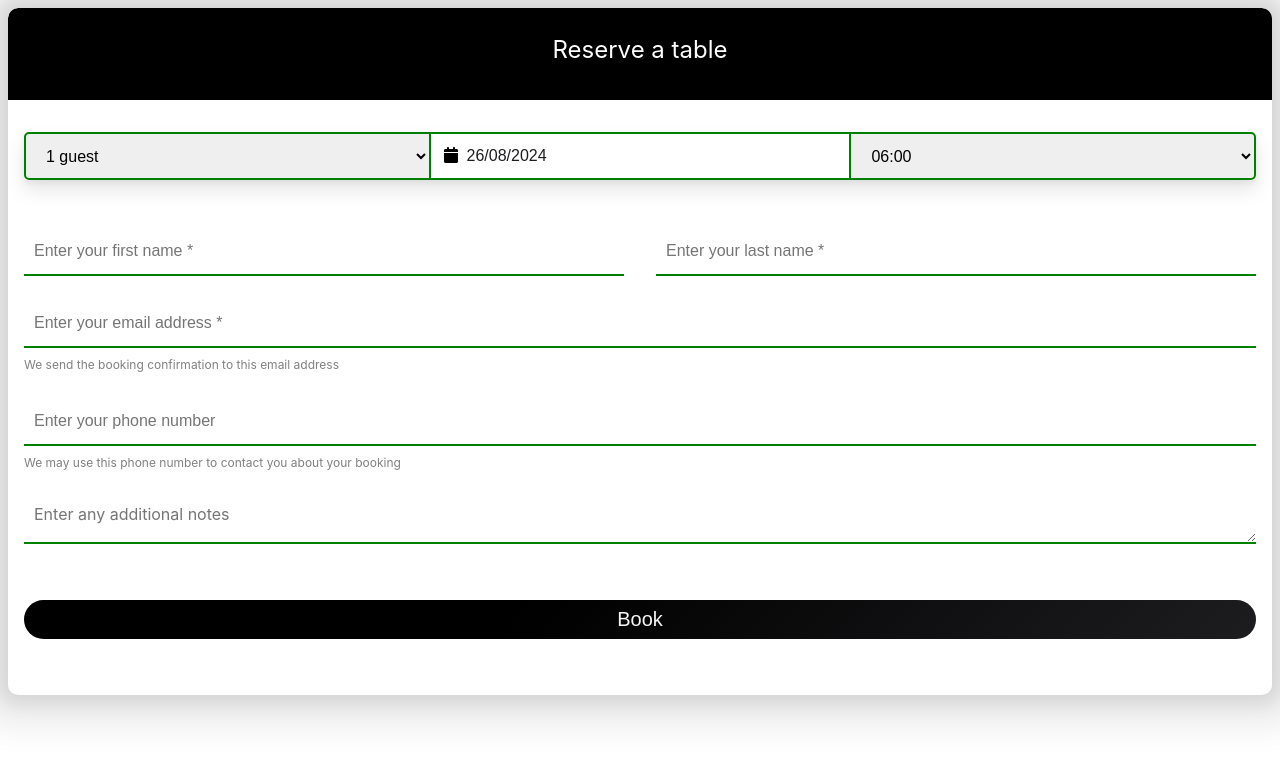
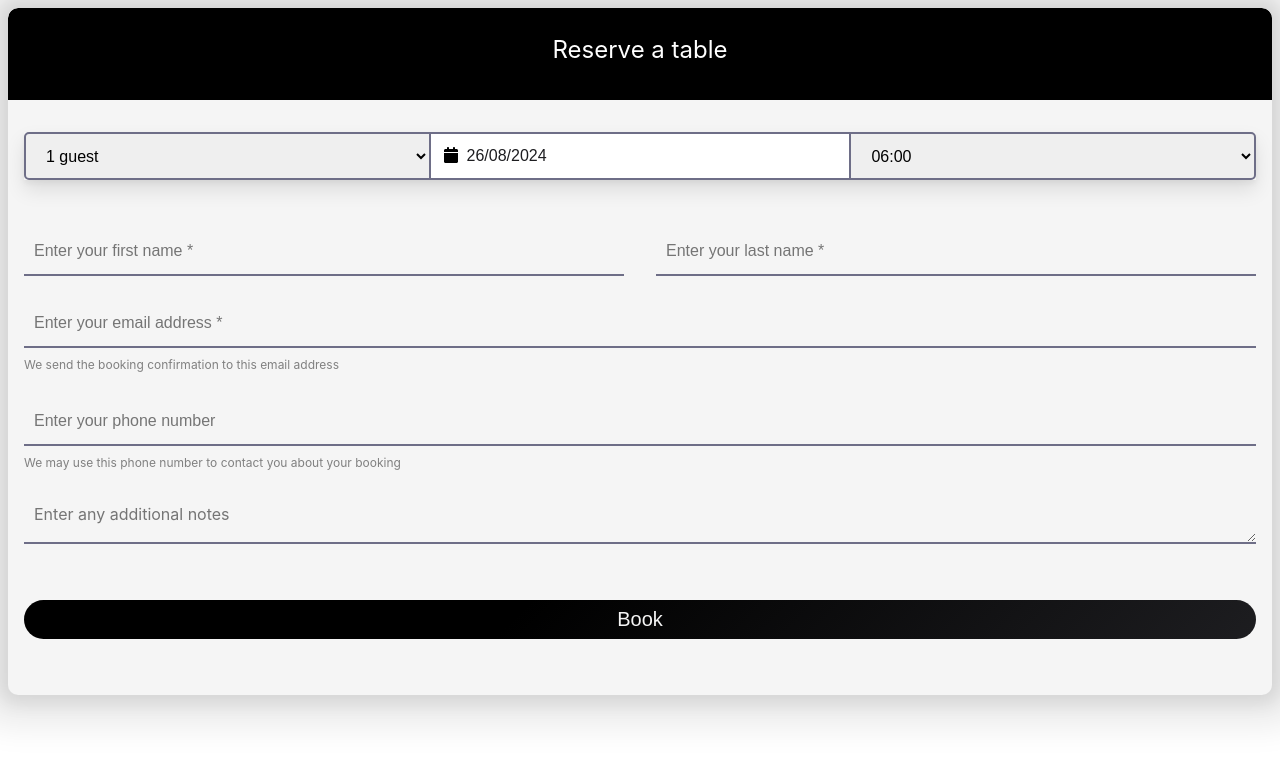
Before and after one commit to PMGH/rahui-widget-react, a React (Vite) app: page / in a window 1280 px wide. Shown: the top 760 px of the page. Built offline with nearby package versions, Linux system fonts and the light colour scheme.

Commit message:
use sass variables

```diff
--- a/src/components/form/form.scss
+++ b/src/components/form/form.scss
@@ -1,7 +1,24 @@
 @import "../../styling/variables.scss";
 
+:root {
+  --default-input-color: #{$grey-50};
+  --default-font-color: #{$black};
+  --default-background-color: #{$white};
+  --default-offset-background-color: black;
+  --default-offset-background-color--hover: #{$black};
+  --date-selected-background-color: var(--default-offset-background-color);
+
+  font-family: $font-family;
+  line-height: 1.5;
+  font-weight: 400;
+  font-synthesis: none;
+  text-rendering: optimizeLegibility;
+  -webkit-font-smoothing: antialiased;
+  -moz-osx-font-smoothing: grayscale;
+}
+
 @mixin booking-input {
-  border: 2px solid green;
+  border: 2px solid var(--default-input-color);
   border-radius: 5px;
 }
 
@@ -9,7 +26,7 @@
   border-top: none;
   border-left: none;
   border-right: none;
-  border-bottom: 2px solid green;
+  border-bottom: 2px solid var(--default-input-color);
   border-radius: 0;
 }
 
@@ -32,22 +49,6 @@
     box-shadow: $box-shadow-button;
     transition: all 0.5s;
   }
-}
-
-:root {
-  --default-font-color: #1d1d20;
-  --default-background-color: white;
-  --default-offset-background-color: black;
-  --default-offset-background-color--hover: #1d1d20;
-  --date-selected-background-color: var(--default-offset-background-color);
-
-  font-family: $font-family;
-  line-height: 1.5;
-  font-weight: 400;
-  font-synthesis: none;
-  text-rendering: optimizeLegibility;
-  -webkit-font-smoothing: antialiased;
-  -moz-osx-font-smoothing: grayscale;
 }
 
 .widget__container {
@@ -84,7 +85,7 @@
     }
   }
   #confirmation-message-container {
-    color: green;
+    color: $green;
     display: flex;
     flex-direction: column;
     justify-content: center;
@@ -112,8 +113,8 @@
     margin-right: 0.5rem;
   }
   #error-message {
-    color: red;
-    border: 2px solid red;
+    color: $red;
+    border: 2px solid $red;
   }
   form {
     padding: 2rem 1rem 1.5rem;
@@ -162,7 +163,7 @@
       display: flex;
       flex-direction: column;
       width: 100%;
-      @media screen and (min-width: 768px) {
+      @media screen and (min-width: $tablet) {
         align-self: flex-start;
       }
     }
@@ -175,12 +176,12 @@
         display: flex;
         flex-flow: row wrap;
         align-items: center;
-        @media screen and (min-width: 768px) {
+        @media screen and (min-width: $tablet) {
           flex-flow: row nowrap;
         }
       }
       &.last-name {
-        @media screen and (min-width: 768px) {
+        @media screen and (min-width: $tablet) {
           margin-left: 2rem;
         }
       }
@@ -257,7 +258,7 @@
     border-radius: 50%;
     display: block;
     stroke-width: 2;
-    stroke: #fff;
+    stroke: $white;
     stroke-miterlimit: 10;
     margin: 10% auto;
     box-shadow: inset 0px 0px 0px green;
@@ -268,7 +269,7 @@
       stroke-dashoffset: 166;
       stroke-width: 2;
       stroke-miterlimit: 10;
-      stroke: green;
+      stroke: $green;
       fill: none;
       animation: stroke 0.6s cubic-bezier(0.65, 0, 0.45, 1) forwards;
     }
@@ -296,7 +297,7 @@
   }
   @keyframes fill {
     100% {
-      box-shadow: inset 0px 0px 0px 30px green;
+      box-shadow: inset 0px 0px 0px 30px $green;
     }
   }
 }
@@ -312,7 +313,7 @@
       border-top: none;
       border-left: none;
       border-right: none;
-      border-bottom: 2px solid green;
+      border-bottom: 2px solid $green;
       border-radius: 0;
       &:hover {
         cursor: pointer;
```
